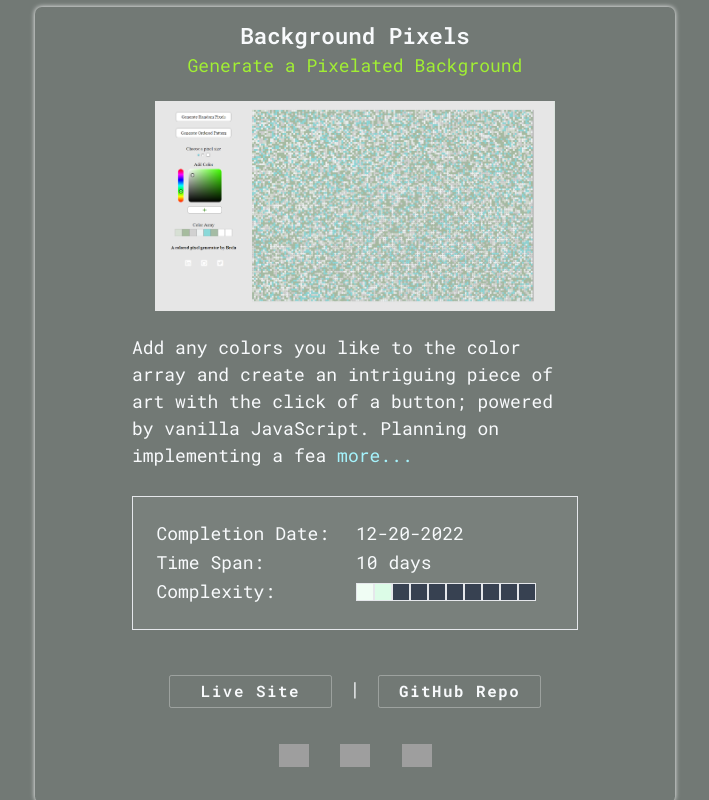
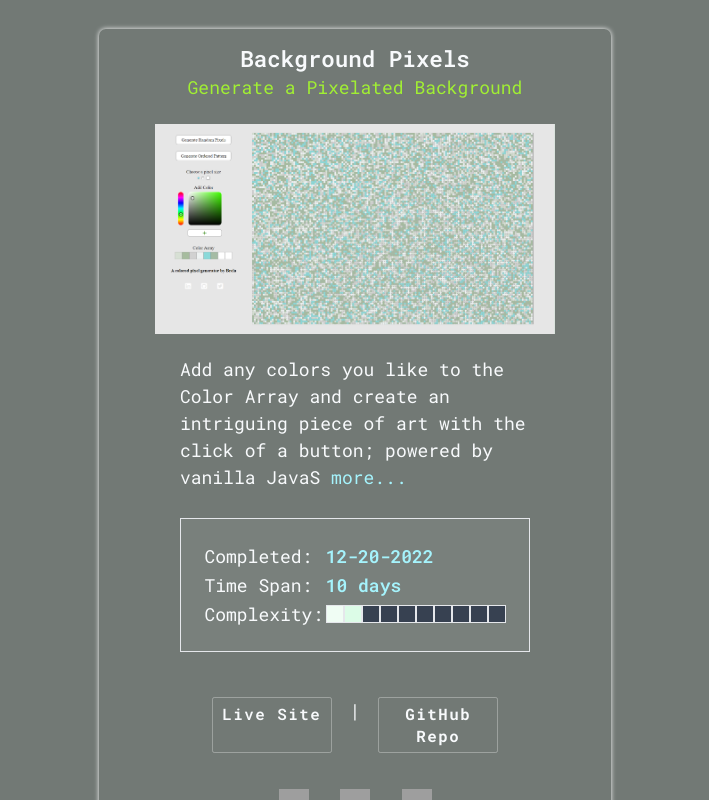
Before and after one commit to Brela/next-react-portfolio, a Next.js app: page / in a window 1280 px wide. Shown: the part 1143-1943 px from the top of the page, without its empty margins (285-994 px from the left). Built offline with nearby package versions, Linux system fonts and the light colour scheme; grey boxes are pictures that could not be loaded.

Commit message:
saving changes

```diff
--- a/src/app/containers/ProjectContainer/Description.tsx
+++ b/src/app/containers/ProjectContainer/Description.tsx
@@ -6,7 +6,7 @@ interface Props {
 
 const Description = ({ description }: Props) => {
   const [showFullDescription, setShowFullDescription] = useState(false);
-  const charLimit = 170;
+  const charLimit = 133;
 
   return (
     <p className="whitespace-normal inline">
@@ -21,6 +21,7 @@ const Description = ({ description }: Props) => {
             </button>
           ) : (
             <button onClick={() => setShowFullDescription(false)} className="text-cyan-200 inline ">
+              {" "}
               ...less
             </button>
           )}
--- a/src/app/containers/ProjectContainer/index.tsx
+++ b/src/app/containers/ProjectContainer/index.tsx
@@ -59,12 +59,12 @@ export default function ProjectContainer({
           <table className="w-full">
             <tbody>
               <tr>
-                <td className="text-left w-1/2">Completion Date:</td>
-                <td className="text-left">{completionDate}</td>
+                <td className="text-left w-1/2">Completed:</td>
+                <td className="text-left  text-cyan-200 font-semibold">{completionDate}</td>
               </tr>
               <tr>
                 <td className="text-left w-1/2">Time Span:</td>
-                <td className="text-left">{timeSpan}</td>
+                <td className="text-left text-cyan-200 font-semibold">{timeSpan}</td>
               </tr>
               <tr>
                 <td className="text-left w-1/2">Complexity:</td>
--- a/src/app/page.tsx
+++ b/src/app/page.tsx
@@ -30,7 +30,7 @@ export default function Home() {
         {/*         <div className="w-full text-left text-xl text-slate-200 border-b border-white/70 mb-20">
           Projects:
         </div> */}
-        <div className="flex flex-col items-center mx-auto gap-20 w-[80vw] lg:w-[50vw] lg:min-w-[50vw]">
+        <div className="flex flex-col items-center mx-auto gap-20 w-[80vw] lg:w-[40vw] lg:min-w-[40vw]">
           <ProjectContainer
             title="Orderly"
             subTitle="Inventory Tracking & Automation"
@@ -52,7 +52,7 @@ export default function Home() {
           <ProjectContainer
             title="Background Pixels"
             subTitle="Generate a Pixelated Background"
-            description="Add any colors you like to the color array and create an intriguing piece of art with the click of a button; powered by vanilla JavaScript. Planning on implementing a feature to download as png."
+            description="Add any colors you like to the Color Array and create an intriguing piece of art with the click of a button; powered by vanilla JavaScript. Planning on implementing a feature to download as png."
             liveSiteHref="https://background-pixels.netlify.app/"
             githubRepoHref="https://github.com/Brela/background-pixels"
             screenshot={"/projects/background-pixels.png"}
```
